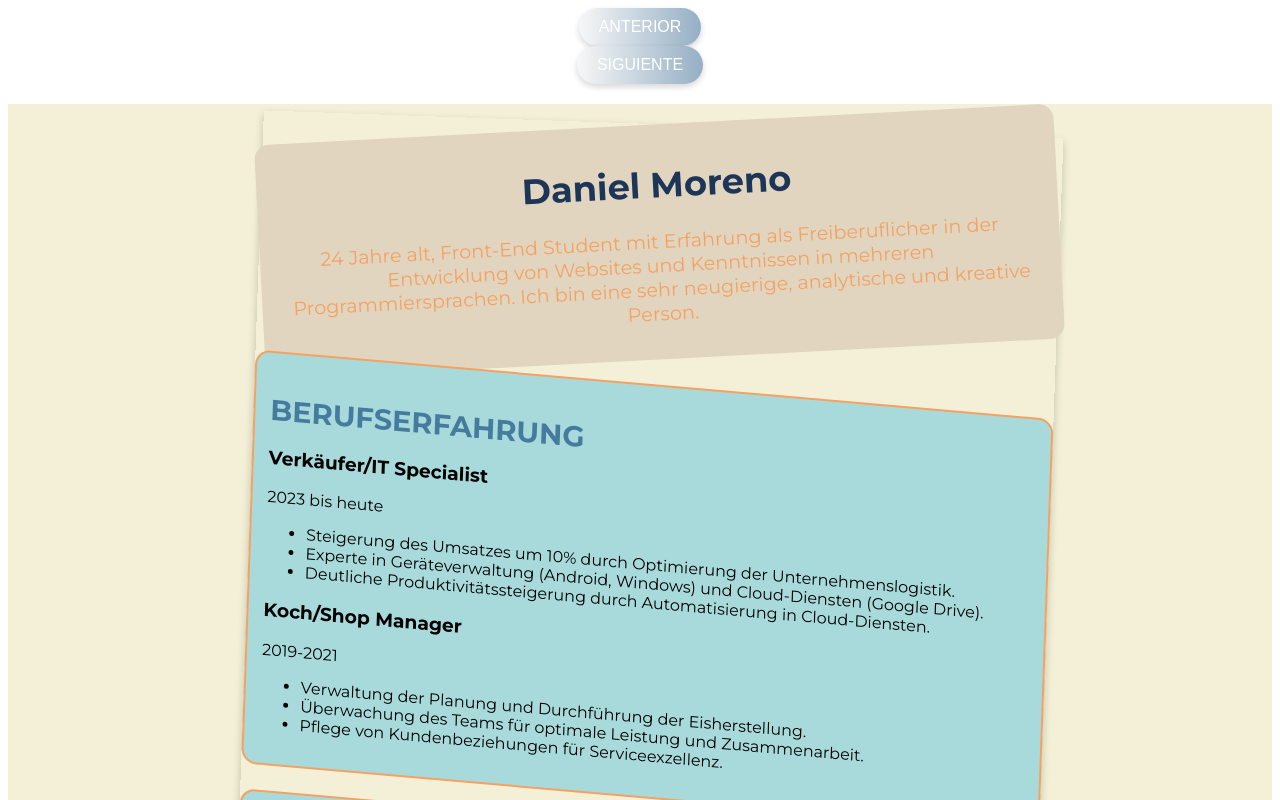
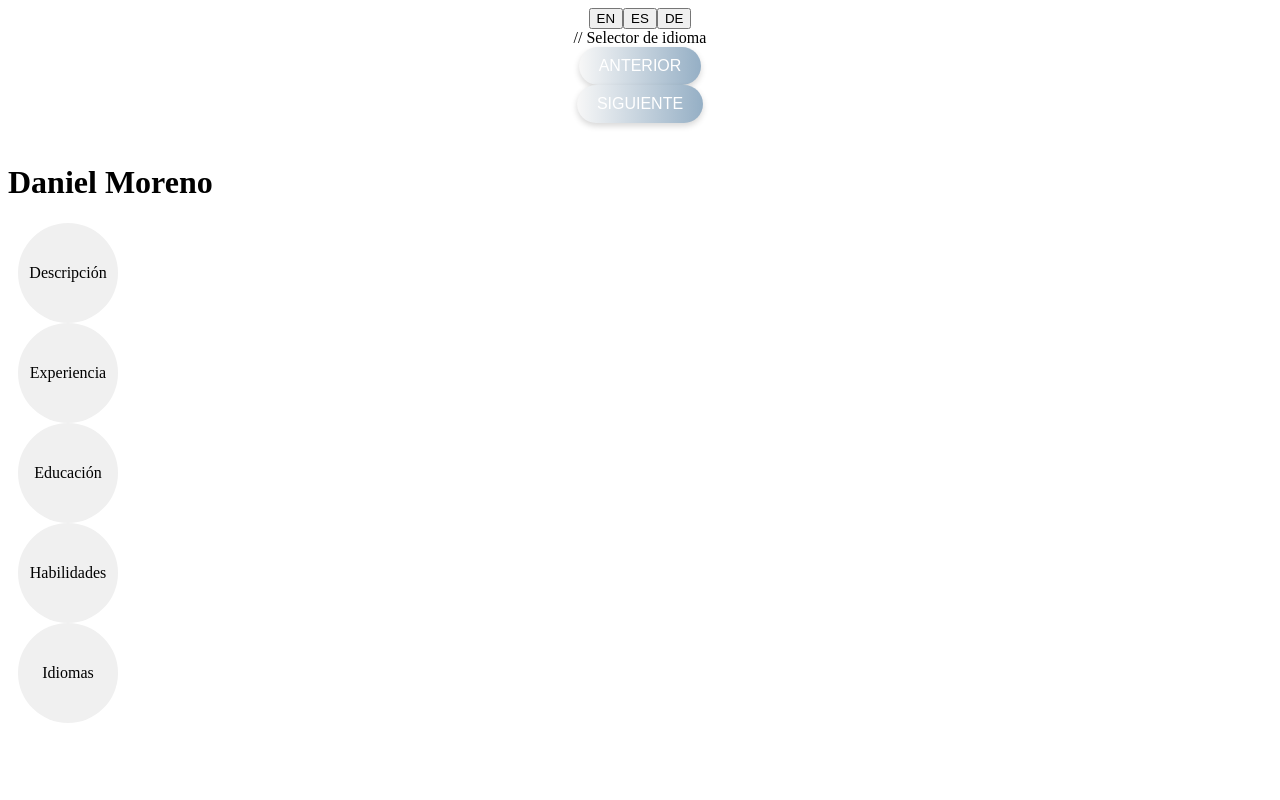
Before and after one commit to Aguimoda/Curriculum, a React (Create React App) app: page / in a window 1280 px wide. Both pictures are taken after a click on the button "ANTERIOR". Shown: the top 800 px of the page. Built offline with nearby package versions, Linux system fonts and the light colour scheme.

Commit message:
Anadido cambio de idioma a los primeros dos modelos, archivos JSON para los tres idiomas creados e implementados en esos modelos. Credo un nuevo modelo mas artistico e interactivo y anadido como componente

```diff
--- a/src/components/Curriculum.js
+++ b/src/components/Curriculum.js
@@ -2,38 +2,44 @@ import React from "react";
 import Modelo1 from "./modelos/Modelo1/Modelo1";
 import Modelo2 from "./modelos/Modelo2/Modelo2";
 import Modelo3 from "./modelos/Modelo3/Modelo3";
+import ModeloArtistico from "./modelos/ModeloArtistico/ModeloArtistico";
 import "../styles/componentes/Curriculum.scss";
 
-const Curriculum = ({ currentModel, nextModel, isFlipping, direccion }) => {
-  // Determinar la clase de animación basada en la dirección
+const Curriculum = ({
+  currentModel,
+  nextModel,
+  isFlipping,
+  direccion,
+  language,
+}) => {
+  // Función para obtener el componente del modelo correspondiente basado en el idioma
+  const getModelComponent = (modelName) => {
+    switch (modelName) {
+      case "modelo1":
+        return <Modelo1 language={language} />;
+      case "modelo2":
+        return <Modelo2 language={language} />;
+      case "modelo3":
+        return <Modelo3 language={language} />;
+      case "modeloA":
+        return <ModeloArtistico language={language} />;
+      default:
+        return null;
+    }
+  };
+
+  // Clase de animación basada en la dirección del flip
   const flipClass = isFlipping
     ? direccion === "adelante"
       ? "flipping-adelante"
       : "flipping-atras"
     : "";
 
-  // Función para obtener el componente del modelo correspondiente
-  const getModelComponent = (modelName) => {
-    switch (modelName) {
-      case "modelo1":
-        return <Modelo1 />;
-      case "modelo2":
-        return <Modelo2 />;
-      case "modelo3":
-        return <Modelo3 />;
-      default:
-        return null;
-    }
-  };
-
   return (
     <div className="curriculum">
-      <div className="flip-container">
+      <div className={`flip-container`}>
         <div className={`flipper ${flipClass}`}>
-          {/* Cara frontal mostrando el modelo actual */}
           <div className="front">{getModelComponent(currentModel)}</div>
-
-          {/* Cara trasera mostrando el siguiente modelo */}
           <div className="back">{getModelComponent(nextModel)}</div>
         </div>
       </div>
--- /dev/null
+++ b/src/components/SelectorLenguaje.js
@@ -0,0 +1,14 @@
+// LanguageSelector.js
+import React from "react";
+
+const LanguageSelector = ({ setLanguage }) => {
+  return (
+    <div className="language-selector">
+      <button onClick={() => setLanguage("en")}>EN</button>
+      <button onClick={() => setLanguage("es")}>ES</button>
+      <button onClick={() => setLanguage("de")}>DE</button>
+    </div>
+  );
+};
+
+export default LanguageSelector;
--- a/src/components/modelos/Modelo1/Modelo1.js
+++ b/src/components/modelos/Modelo1/Modelo1.js
@@ -1,13 +1,34 @@
-import React from "react";
+import React, { useState, useEffect } from "react";
 import "../../../styles/componentes/modelos/Modelo1.scss";
 import SeccionExperiencia from "./SeccionExperiencia";
 import SeccionEducacion from "./SeccionEducacion";
 import SeccionConocimientos from "./SeccionConocimientos";
 import SeccionIdiomas from "./SeccionIdiomas";
-import curriculumData from "../../../utils/JSON/curriculumData.json";
 import perfilImage from "../../../utils/images/perfil.jpg";
 
-const Modelo1 = () => {
+const Modelo1 = ({ language }) => {
+  const [curriculumData, setCurriculumData] = useState(null);
+
+  // Cargar datos del currículum según el idioma
+  useEffect(() => {
+    const loadData = async () => {
+      try {
+        const data = await import(
+          `../../../utils/JSON/curriculumData_${language}.json`
+        );
+        setCurriculumData(data.default);
+      } catch (error) {
+        console.error("Failed to load curriculum data:", error);
+      }
+    };
+
+    loadData();
+  }, [language]);
+
+  if (!curriculumData) {
+    return <div>Loading...</div>; // O algún otro indicador de carga o error.
+  }
+
   const {
     nombre,
     descripcion,
@@ -17,21 +38,9 @@ const Modelo1 = () => {
     idiomas,
   } = curriculumData;
 
-  const experiences = experiencia.map((exp) => ({
-    title: exp.puesto,
-    period: exp.duracion,
-    details: exp.labores,
-  }));
-
-  const educationEntries = educacion.map((edu) => ({
-    title: edu.titulo,
-    institution: edu.institucion,
-    duration: edu.duracion,
-  }));
-
   return (
     <div className="modelo1">
-      <nav class="container-fluid">
+      <nav className="container-fluid">
         <ul>
           <li>
             <strong>{nombre}</strong>
@@ -39,50 +48,48 @@ const Modelo1 = () => {
         </ul>
         <ul>
           <li>
-            <a href="#experience">Berufserfahrung</a>
+            <a href="#experience">Experience</a>
           </li>
           <li>
-            <a href="#education">Ausbildung</a>
+            <a href="#education">Education</a>
           </li>
           <li>
-            <a href="#skills">Kenntnisse</a>
+            <a href="#skills">Skills</a>
           </li>
           <li>
-            <a href="#languages">Sprachen</a>
+            <a href="#languages">Languages</a>
           </li>
         </ul>
       </nav>
 
-      <main class="container">
-        <div class="grid">
+      <main className="container">
+        <div className="grid">
           <section id="experience">
-            <h2>Berufserfahrung</h2>
-            {experiences &&
-              experiences.map((exp, index) => (
+            <h2>Experience</h2>
+            {experiencia.map((exp, index) => (
               <SeccionExperiencia
                 key={index}
-                  title={exp.title}
-                  period={exp.period}
-                  details={exp.details}
+                title={exp.puesto}
+                period={exp.duracion}
+                details={exp.labores}
               />
             ))}
           </section>
 
           <section id="education">
-            <h2>Ausbildung</h2>
-            {educacion &&
-              educacion.map((edu, index) => (
+            <h2>Education</h2>
+            {educacion.map((edu, index) => (
               <SeccionEducacion key={index} {...edu} />
             ))}
           </section>
 
           <section id="skills">
-            <h2>Kenntnisse</h2>
+            <h2>Skills</h2>
             <SeccionConocimientos conocimientos={conocimientos} />
           </section>
 
           <section id="languages">
-            <h2>Sprachen</h2>
+            <h2>Languages</h2>
             <SeccionIdiomas idiomas={idiomas} />
           </section>
         </div>
--- a/src/components/modelos/Modelo2/Modelo2.js
+++ b/src/components/modelos/Modelo2/Modelo2.js
@@ -1,11 +1,36 @@
-import React from "react";
-import "../../../styles/componentes/modelos/Modelo2.scss"; // Asegúrate de que el archivo CSS exista
-import SeccionExperiencia from "./SeccionExperiencia"; // Asegúrate de que la ruta de importación sea correcta
-import SeccionEducacion from "./SeccionEducacion"; // Asegúrate de que la ruta de importación sea correcta
-import curriculumData from "../../../utils/JSON/curriculumData.json";
-import perfilImage from "../../../utils/images/perfil.jpg"; // Import the image
+import React, { useState, useEffect } from "react";
+import "../../../styles/componentes/modelos/Modelo2.scss";
+import SeccionExperiencia from "./SeccionExperiencia";
+import SeccionEducacion from "./SeccionEducacion";
+import perfilImage from "../../../utils/images/perfil.jpg";
 
-const Modelo2 = () => {
+const Modelo2 = ({ language }) => {
+  const [curriculumData, setCurriculumData] = useState({
+    nombre: "",
+    descripcion: "",
+    experiencia: [],
+    educacion: [],
+    conocimientos: [],
+    idiomas: [],
+  });
+
+  useEffect(() => {
+    const loadData = async () => {
+      try {
+        const data = await import(
+          `../../../utils/JSON/curriculumData_${language}.json`
+        );
+        setCurriculumData(data.default);
+      } catch (error) {
+        console.error("Failed to load curriculum data:", error);
+        // Maneja el caso de error, por ejemplo, mostrando un mensaje al usuario
+        setCurriculumData({ experiencia: [], educacion: [] }); // Inicializa con estructuras vacías
+      }
+    };
+
+    loadData();
+  }, [language]);
+
   const {
     nombre,
     descripcion,
@@ -14,20 +39,6 @@ const Modelo2 = () => {
     conocimientos,
     idiomas,
   } = curriculumData;
-
-  // Transformando la experiencia del JSON para adaptarse a SeccionExperiencia
-  const experiences = experiencia.map((exp) => ({
-    title: exp.puesto,
-    period: exp.duracion,
-    details: exp.labores,
-  }));
-
-  // Transformando la educación del JSON para adaptarse a SeccionEducacion
-  const educationEntries = educacion.map((edu) => ({
-    title: edu.titulo,
-    institution: edu.institucion,
-    duration: edu.duracion,
-  }));
 
   return (
     <div className="modelo2">
@@ -46,30 +57,35 @@ const Modelo2 = () => {
         <div className="column">
           <section id="experience">
             <h2>Berufserfahrung</h2>
-            {experiences.map((exp, index) => (
+            {experiencia.map((exp, index) => (
               <SeccionExperiencia
                 key={index}
-                title={exp.title}
-                period={exp.period}
-                details={exp.details}
+                title={exp.puesto}
+                period={exp.duracion}
+                details={exp.labores}
               />
-            ))}{" "}
+            ))}
           </section>
           <section id="languages">
             <h2>Sprachen</h2>
-            <p>{idiomas.join(", ")}</p>
+            <p>{idiomas?.join(", ")}</p>
           </section>
         </div>
         <div className="column">
           <section id="education">
             <h2>Ausbildung</h2>
-            <div className="grid">
-              <SeccionEducacion educationEntries={educationEntries} />
-            </div>
+            {educacion.map((edu, index) => (
+              <SeccionEducacion
+                key={index}
+                titulo={edu.titulo}
+                institution={edu.institucion}
+                duration={edu.duracion}
+              />
+            ))}
           </section>
           <section id="skills">
             <h2>Kenntnisse</h2>
-            <p>{conocimientos.join(", ")}</p>
+            <p>{conocimientos?.join(", ")}</p>
           </section>
         </div>
       </main>
--- a/src/components/modelos/Modelo2/SeccionEducacion.js
+++ b/src/components/modelos/Modelo2/SeccionEducacion.js
@@ -1,17 +1,11 @@
 import React from "react";
-import EntradaEducacion from "./EntradaEducacion"; // Asegúrate de que la ruta de importación sea correcta
 
-const SeccionEducacion = ({ educationEntries }) => {
+const SeccionEducacion = ({ titulo, institution, duration }) => {
   return (
     <div className="education-section">
-      {educationEntries.map((entry, index) => (
-        <EntradaEducacion
-          key={index}
-          title={entry.title}
-          institution={entry.institution}
-          duration={entry.duration}
-        />
-      ))}
+      <h3>{titulo}</h3>
+      <p>{institution}</p>
+      <p>{duration}</p>
     </div>
   );
 };
--- /dev/null
+++ b/src/components/modelos/ModeloArtistico/Circulo.js
@@ -0,0 +1,13 @@
+// Circulo.js
+import React from "react";
+
+const Circulo = ({ title, onClick, isActive }) => {
+  const circleClass = isActive ? "circle active" : "circle";
+  return (
+    <div className={circleClass} onClick={onClick}>
+      {title}
+    </div>
+  );
+};
+
+export default Circulo;
--- /dev/null
+++ b/src/components/modelos/ModeloArtistico/ModeloArtistico.js
@@ -0,0 +1,64 @@
+import React, { useState } from "react";
+import Circulo from "./Circulo";
+import curriculumData from "../../../utils/JSON/curriculumData.json";
+
+import "../../../styles/componentes/modelos/ModeloArtistico.scss"; // Asegúrate de crear este archivo de estilos
+
+const ModeloArtistico = () => {
+  const [activeSection, setActiveSection] = useState(null);
+  const {
+    experiencia,
+    educacion,
+    conocimientos,
+    idiomas,
+    nombre,
+    descripcion,
+  } = curriculumData;
+
+  const sections = [
+    { id: "descripcion", title: "Descripción", content: descripcion },
+    {
+      id: "experiencia",
+      title: "Experiencia",
+      content: experiencia.map((e) => e.puesto).join(", "),
+    },
+    {
+      id: "educacion",
+      title: "Educación",
+      content: educacion.map((e) => e.titulo).join(", "),
+    },
+    {
+      id: "habilidades",
+      title: "Habilidades",
+      content: conocimientos.join(", "),
+    },
+    { id: "idiomas", title: "Idiomas", content: idiomas.join(", ") },
+  ];
+
+  const handleClick = (id) => {
+    setActiveSection(id === activeSection ? null : id);
+  };
+
+  return (
+    <div className="modelo-artistico">
+      <h1>{nombre}</h1>
+      <div className="circles-container">
+        {sections.map((section) => (
+          <Circulo
+            key={section.id}
+            title={section.title}
+            isActive={section.id === activeSection}
+            onClick={() => handleClick(section.id)}
+          />
+        ))}
+      </div>
+      {activeSection && (
+        <div className="section-content">
+          {sections.find((section) => section.id === activeSection).content}
+        </div>
+      )}
+    </div>
+  );
+};
+
+export default ModeloArtistico;
--- a/src/pages/HomePage.js
+++ b/src/pages/HomePage.js
@@ -3,13 +3,15 @@ import Header from "../components/Header";
 import Footer from "../components/Footer";
 import Curriculum from "../components/Curriculum";
 import BotonCambiar from "../components/BotonCambiar";
+import LanguageSelector from "../components/SelectorLenguaje"; // Nuevo componente para seleccionar el idioma
 import "../styles/paginas/HomePage.scss";
 
 const HomePage = () => {
   const [currentIndex, setCurrentIndex] = useState(0);
-  const modelos = ["modelo1", "modelo2", "modelo3"];
+  const modelos = ["modelo1", "modelo2", "modelo3", "modeloA"];
   const [isFlipping, setIsFlipping] = useState(false);
   const [direccionActual, setDireccionActual] = useState("adelante");
+  const [language, setLanguage] = useState("en"); // Estado para el idioma actual
 
   const getNextIndex = (index, direccion) => {
     if (direccion === "adelante") {
@@ -36,6 +38,7 @@ const HomePage = () => {
     <div className="homepage">
       <div className="homepage-container">
         <Header />
+        <LanguageSelector setLanguage={setLanguage} /> // Selector de idioma
         <BotonCambiar onFlip={() => handleFlip("atras")} direccion="atras" />
         <BotonCambiar
           onFlip={() => handleFlip("adelante")}
@@ -47,6 +50,7 @@ const HomePage = () => {
             nextModel={nextModel}
             isFlipping={isFlipping}
             direccion={direccionActual}
+            language={language} // Pasar el idioma seleccionado al componente Curriculum
           />
         </div>
         <Footer />
--- /dev/null
+++ b/src/styles/componentes/modelos/ModeloArtistico.scss
@@ -0,0 +1,54 @@
+// ModeloArtistico.scss
+.modelo-artistico {
+  .circles-container {
+    .circle {
+      width: 100px;
+      height: 100px;
+      border-radius: 50%;
+      background-color: #f0f0f0;
+      color: black;
+      display: flex;
+      align-items: center;
+      justify-content: center;
+      margin: 0 10px;
+      transition: transform 0.5s;
+      cursor: pointer;
+
+      &.active {
+        animation: bounceAndGrow 1s forwards;
+      }
+    }
+  }
+
+  .section-content {
+    padding: 20px;
+    transition: opacity 0.5s;
+    opacity: 0;
+    animation: fadeIn 0.5s forwards;
+  }
+}
+
+@keyframes bounceAndGrow {
+  0%,
+  100% {
+    transform: translateY(0) scale(1);
+  }
+  50% {
+    transform: translateY(20px) scale(0.8);
+  }
+  75% {
+    transform: translateY(-15px) scale(1.1);
+  }
+  90% {
+    transform: translateY(0) scale(1.05);
+  }
+  100% {
+    transform: scale(2); // Ajusta según necesites para "pantalla completa"
+  }
+}
+
+@keyframes fadeIn {
+  to {
+    opacity: 1;
+  }
+}
--- /dev/null
+++ b/src/utils/JSON/curriculumData_de.json
@@ -0,0 +1,53 @@
+{
+  "nombre": "Daniel Moreno",
+  "descripcion": "24 Jahre alt, Front-End-Student mit freiberuflicher Erfahrung in der Webentwicklung und Kenntnissen in mehreren Programmiersprachen. Ich bin eine sehr neugierige, analytische und kreative Person.",
+  "experiencia": [
+    {
+      "puesto": "Verkäufer/IT-Spezialist",
+      "empresa": "",
+      "duracion": "2023 bis heute",
+      "labores": [
+        "Steigerung des Umsatzes um 10% durch Optimierung der Unternehmenslogistik.",
+        "Experte in Geräteverwaltung (Android, Windows) und Cloud-Diensten (Google Drive).",
+        "Deutliche Produktivitätssteigerung durch Automatisierung in Cloud-Diensten."
+      ]
+    },
+    {
+      "puesto": "Koch/Ladenmanager",
+      "empresa": "",
+      "duracion": "2019-2021",
+      "labores": [
+        "Verwaltung der Planung und Durchführung der Eisherstellung.",
+        "Überwachung des Teams für optimale Leistung und Zusammenarbeit.",
+        "Pflege von Kundenbeziehungen für Serviceexzellenz."
+      ]
+    }
+  ],
+  "educacion": [
+    {
+      "titulo": "Webentwicklung",
+      "institucion": "CIDEAD",
+      "duracion": "2022-2023"
+    },
+    {
+      "titulo": "App-Entwicklung",
+      "institucion": "Schule Retamar",
+      "duracion": "2019-2020"
+    },
+    {
+      "titulo": "Informatik",
+      "institucion": "Technische Universität Madrid",
+      "duracion": "2016-2019"
+    }
+  ],
+  "conocimientos": [
+    "CSS",
+    "JavaScript",
+    "HTML",
+    "NODE",
+    "PHP",
+    "WordPress",
+    "React"
+  ],
+  "idiomas": ["Spanisch", "Englisch", "Deutsch"]
+}
--- /dev/null
+++ b/src/utils/JSON/curriculumData_en.json
@@ -0,0 +1,53 @@
+{
+  "nombre": "Daniel Moreno",
+  "descripcion": "24 years old, Front-End Student with freelance experience in web development and skills in several programming languages. I am a very curious, analytical, and creative person.",
+  "experiencia": [
+    {
+      "puesto": "Sales/IT Specialist",
+      "empresa": "",
+      "duracion": "2023 to present",
+      "labores": [
+        "Increased sales by 10% through optimization of company logistics.",
+        "Expert in device management (Android, Windows) and cloud services (Google Drive).",
+        "Significant productivity improvement through automation in cloud services."
+      ]
+    },
+    {
+      "puesto": "Chef/Shop Manager",
+      "empresa": "",
+      "duracion": "2019-2021",
+      "labores": [
+        "Managed the planning and execution of ice cream production.",
+        "Oversaw team for optimal performance and collaboration.",
+        "Maintained customer relationships for service excellence."
+      ]
+    }
+  ],
+  "educacion": [
+    {
+      "titulo": "Web Development",
+      "institucion": "CIDEAD",
+      "duracion": "2022-2023"
+    },
+    {
+      "titulo": "App Development",
+      "institucion": "Retamar School",
+      "duracion": "2019-2020"
+    },
+    {
+      "titulo": "Computer Science Engineering",
+      "institucion": "Polytechnic University of Madrid",
+      "duracion": "2016-2019"
+    }
+  ],
+  "conocimientos": [
+    "CSS",
+    "JavaScript",
+    "HTML",
+    "NODE",
+    "PHP",
+    "WordPress",
+    "React"
+  ],
+  "idiomas": ["Spanish", "English", "German"]
+}
--- /dev/null
+++ b/src/utils/JSON/curriculumData_es.json
@@ -0,0 +1,53 @@
+{
+  "nombre": "Daniel Moreno",
+  "descripcion": "24 años, estudiante de Front-End con experiencia freelance en desarrollo web y habilidades en varios lenguajes de programación. Soy una persona muy curiosa, analítica y creativa.",
+  "experiencia": [
+    {
+      "puesto": "Vendedor/Especialista IT",
+      "empresa": "",
+      "duracion": "2023 hasta la fecha",
+      "labores": [
+        "Incremento de ventas en un 10% mediante la optimización de la logística de la empresa.",
+        "Experto en gestión de dispositivos (Android, Windows) y servicios en la nube (Google Drive).",
+        "Mejora significativa de la productividad mediante la automatización en servicios en la nube."
+      ]
+    },
+    {
+      "puesto": "Cocinero/Gerente de Tienda",
+      "empresa": "",
+      "duracion": "2019-2021",
+      "labores": [
+        "Gestión de la planificación y ejecución de la producción de helados.",
+        "Supervisión del equipo para un rendimiento óptimo y colaboración.",
+        "Mantenimiento de relaciones con clientes para excelencia en el servicio."
+      ]
+    }
+  ],
+  "educacion": [
+    {
+      "titulo": "Desarrollo Web",
+      "institucion": "CIDEAD",
+      "duracion": "2022-2023"
+    },
+    {
+      "titulo": "Desarrollo de Aplicaciones",
+      "institucion": "Escuela Retamar",
+      "duracion": "2019-2020"
+    },
+    {
+      "titulo": "Ingeniería Informática",
+      "institucion": "Universidad Politécnica de Madrid",
+      "duracion": "2016-2019"
+    }
+  ],
+  "conocimientos": [
+    "CSS",
+    "JavaScript",
+    "HTML",
+    "NODE",
+    "PHP",
+    "WordPress",
+    "React"
+  ],
+  "idiomas": ["Español", "Inglés", "Alemán"]
+}
```
Lines whose indentation alone changed are shown as unchanged.
